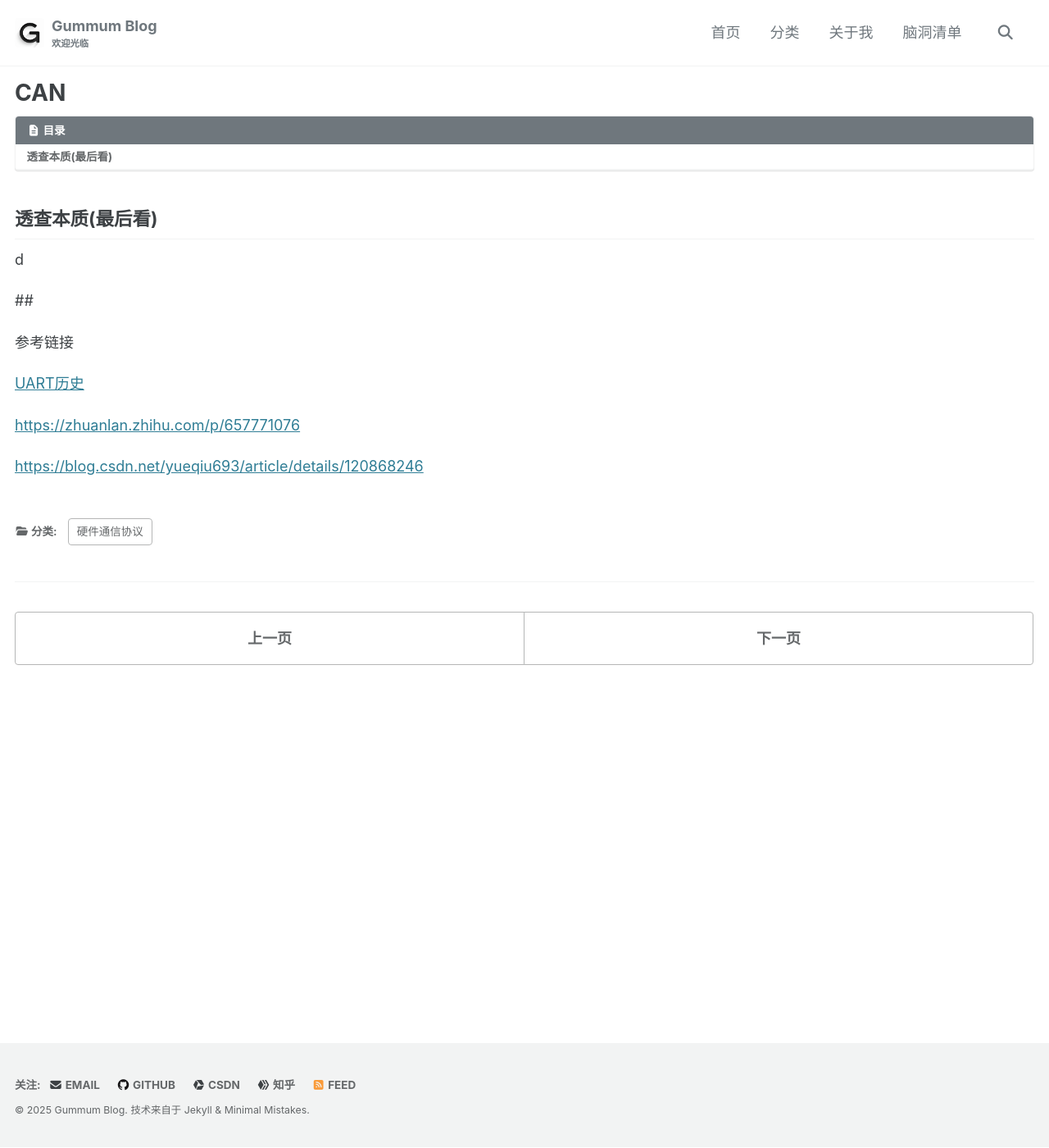
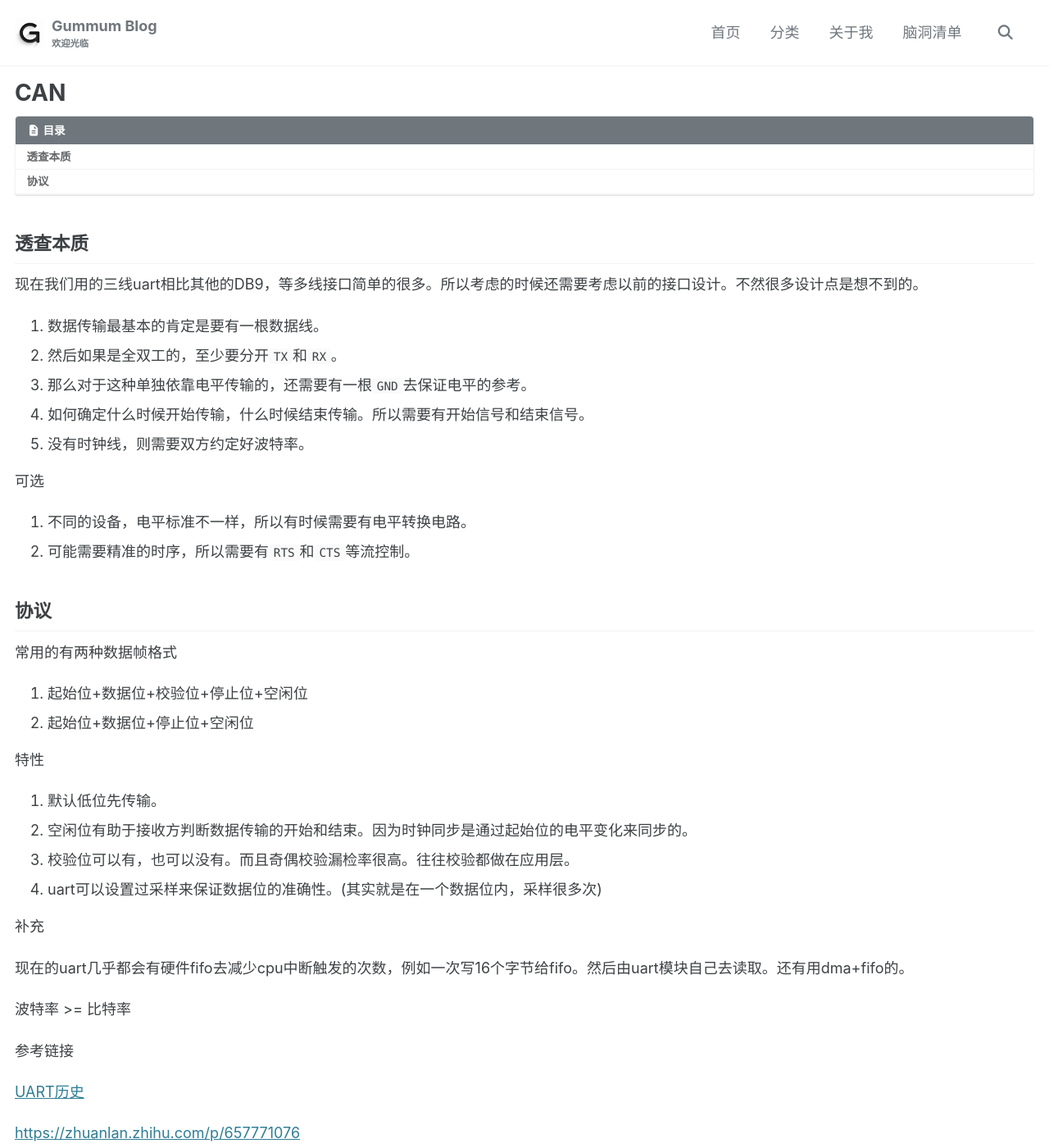
Before and after one commit to Gummum/gummum.github.io, a Jekyll site: the page built from _posts/uart.md, in a window 1280 px wide and 1400 px high. Shown: the whole window at 82% size. Built offline with Jekyll 4.4.1, drawn with Linux system fonts in a browser that asks for light colours; cached includes are drawn as plain includes.

Commit message:
【新增】uart

```diff
--- a/_posts/uart.md
+++ b/_posts/uart.md
@@ -4,11 +4,40 @@ categories:
   - 硬件通信协议
 ---
 
-## 透查本质(最后看)
+## 透查本质
 
-d
+现在我们用的三线uart相比其他的DB9，等多线接口简单的很多。所以考虑的时候还需要考虑以前的接口设计。不然很多设计点是想不到的。
 
-##
+1. 数据传输最基本的肯定是要有一根数据线。
+2. 然后如果是全双工的，至少要分开`TX`和`RX`。
+3. 那么对于这种单独依靠电平传输的，还需要有一根`GND`去保证电平的参考。
+4. 如何确定什么时候开始传输，什么时候结束传输。所以需要有开始信号和结束信号。
+5. 没有时钟线，则需要双方约定好波特率。
+
+可选
+
+1. 不同的设备，电平标准不一样，所以有时候需要有电平转换电路。
+2. 可能需要精准的时序，所以需要有`RTS`和`CTS`等流控制。
+
+## 协议
+
+常用的有两种数据帧格式
+
+1. 起始位+数据位+校验位+停止位+空闲位
+2. 起始位+数据位+停止位+空闲位
+
+特性
+
+1. 默认低位先传输。
+2. 空闲位有助于接收方判断数据传输的开始和结束。因为时钟同步是通过起始位的电平变化来同步的。
+3. 校验位可以有，也可以没有。而且奇偶校验漏检率很高。往往校验都做在应用层。
+4. uart可以设置过采样来保证数据位的准确性。(其实就是在一个数据位内，采样很多次)
+
+补充
+
+现在的uart几乎都会有硬件fifo去减少cpu中断触发的次数，例如一次写16个字节给fifo。然后由uart模块自己去读取。还有用dma+fifo的。
+
+波特率 >= 比特率
 
 参考链接
 
```
